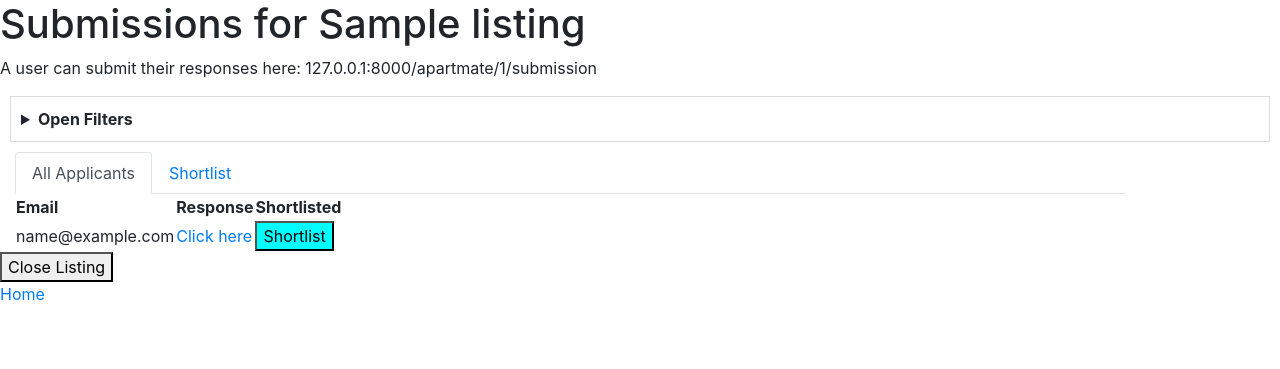
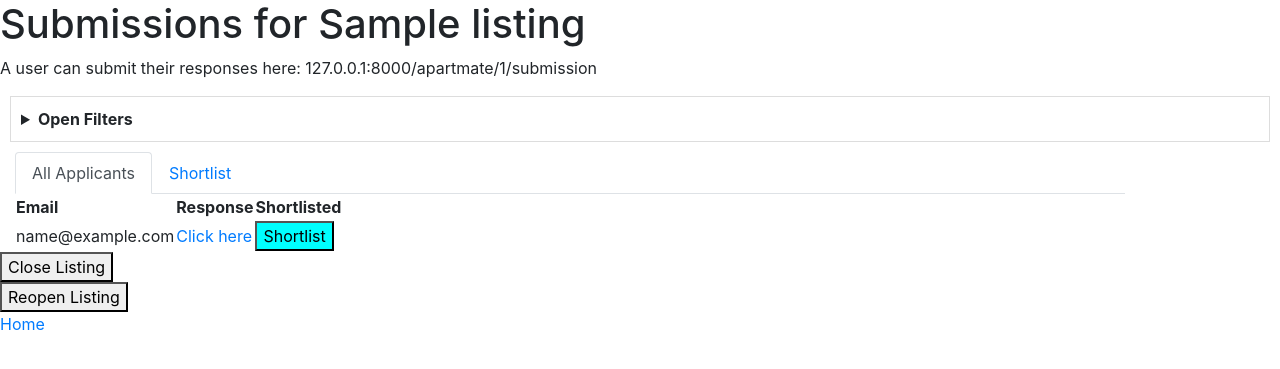
Before and after one commit to SunilCotterill/team-16-capstone, a Django app: page /apartmate/1/results in a window 1280 px wide. Shown: the top 369 px of the page. Run offline with Django 4.2, Linux system fonts and the light colour scheme; a user stored in the database is signed in; data comes from the database, SQL or seed files in the repository; tables that the repository leaves empty hold one stand-in row (values such as "Sample post"); some libraries are stand-ins or nearby versions.

Commit message:
can reopen listings

```diff
--- a/submitter/templates/submitter/results.html
+++ b/submitter/templates/submitter/results.html
@@ -134,6 +134,10 @@
   {% csrf_token %}
   <button type="submit" title="Close Listing">Close Listing</button>
 </form>
+<form method="POST" action="{% url 'submitter:reopen-listing' listing_id %}">
+  {% csrf_token %}
+  <button type="submit" title="Reopen Listing">Reopen Listing</button>
+</form>
 <a href="{% url 'submitter:home' %}">Home</a>
 
 <script src="https://code.jquery.com/jquery-3.5.1.slim.min.js"></script>
--- a/submitter/urls.py
+++ b/submitter/urls.py
@@ -29,6 +29,7 @@ urlpatterns = [
     path('verify-email/complete/', views.verify_email_complete, name='verify-email-complete'),
 
     path('listing-closed/<int:listing_id>/complete', views.close_listing, name='close-listing'),
+    path('listing-reopened/<int:listing_id>/complete', views.reopen_listing, name='reopen-listing'),
 
     # Catch all for unknown links
     re_path(r'^.*$', RedirectView.as_view(url='/'), name='redirect-to-home'),
--- a/submitter/views.py
+++ b/submitter/views.py
@@ -137,6 +137,12 @@ def results(request, listing_id):
 def close_listing(request, listing_id):
     listing = Listing.objects.get(pk = listing_id)
     listing.is_closed = True
+    listing.save()
+    return redirect('submitter:home')
+
+def reopen_listing(request, listing_id):
+    listing = Listing.objects.get(pk = listing_id)
+    listing.is_closed = False
     listing.save()
     return redirect('submitter:home')
 
```
